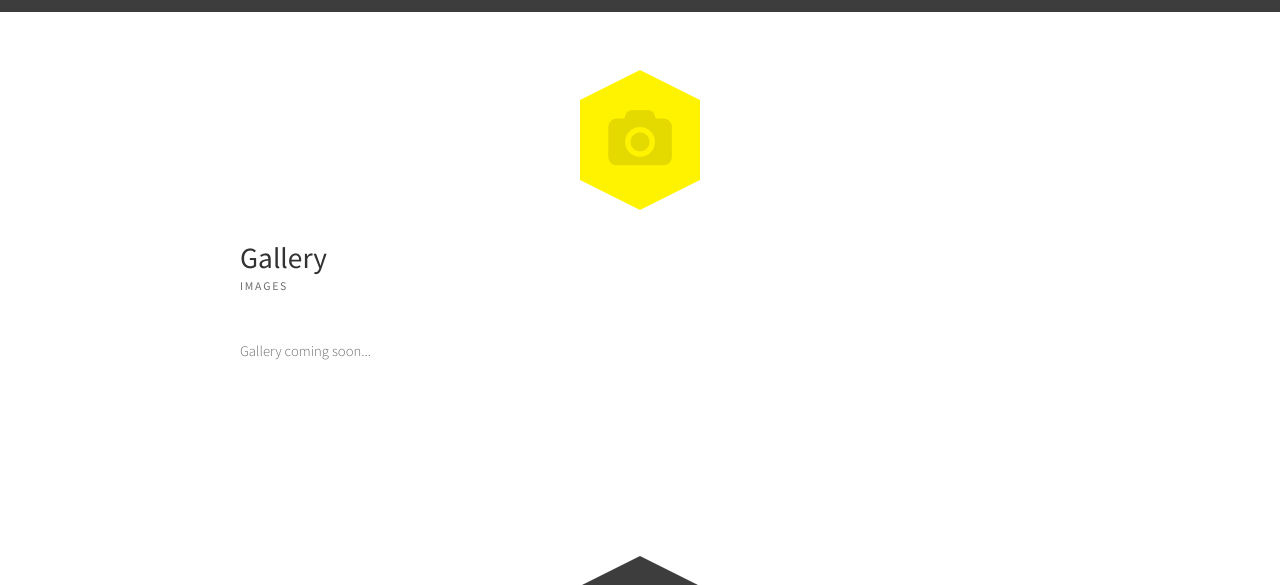
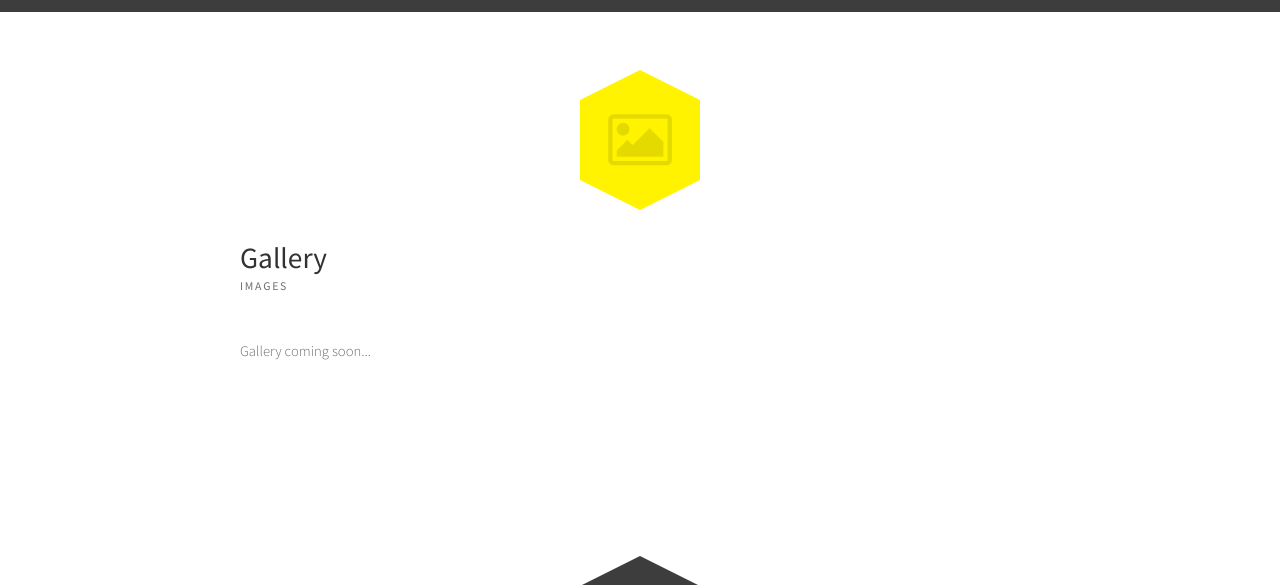
Before and after one commit to zsoobhan/fva, a Django app: template www/templates/media/flickr_list.html in a window 1280 px wide. Shown: the part 488-1073 px from the top of the page. Run offline with Django 3.2, Linux system fonts and the light colour scheme; the template is opened without the code that fills it, so the values that code supplies are empty.

Commit message:
Updates flickr_list icon
Changes submit button to say Send

```diff
--- a/www/templates/content/contact.html
+++ b/www/templates/content/contact.html
@@ -41,7 +41,7 @@
                             {{ hidden }}
                         {% endfor %}
                     </span>
-                    <input id="contact-js" class="button" type="submit" value="Submit" data-target="contact-submit"/>
+                    <input id="contact-js" class="button" type="submit" value="Send" data-target="contact-submit"/>
                 </form>
             </div>
         </div>
--- a/www/templates/media/flickr_list.html
+++ b/www/templates/media/flickr_list.html
@@ -12,7 +12,7 @@
 
         <div class="small-spacer"></div>
         <div class="hexagon">
-            <i class="icon fa-camera"></i>
+            <i class="icon fa-photo"></i>
         </div>
 
         {% if active_objects %}
```
